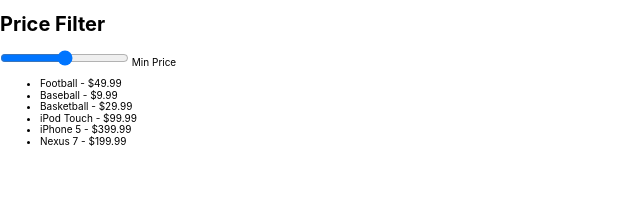
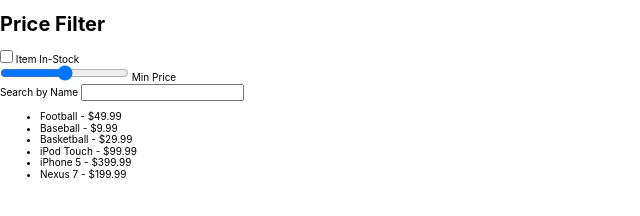
Before and after one commit to hbstudentswic/Price_Filter, a website: page index.html in a window 1280 px wide. Shown: the whole page, without its empty margins (0-640 px from the left). Drawn offline with nearby package versions, Linux system fonts and the light colour scheme.

Commit message:
feat: :sparkles: Create HTML for new features
Create HTML for Search Text Box and Stocked Items Check Box

n/a

```diff
--- a/index.html
+++ b/index.html
@@ -17,6 +17,10 @@
     <h1>Price Filter</h1>
     <form>
       <div>
+        <input type="checkbox" id="stocked-checkbox" />
+        <label for="stocked-checkbox">Item In-Stock</label>
+      </div>
+      <div>
         <input
           type="range"
           id="price-range"
@@ -26,6 +30,10 @@
         />
         <label for="price-range">Min Price</label>
       </div>
+      <div>
+        <label for="search-name">Search by Name</label>
+        <input type="text" id="search-name" />
+      </div>
     </form>
     <script src="./scripts.js" type="module"></script>
   </body>
```
